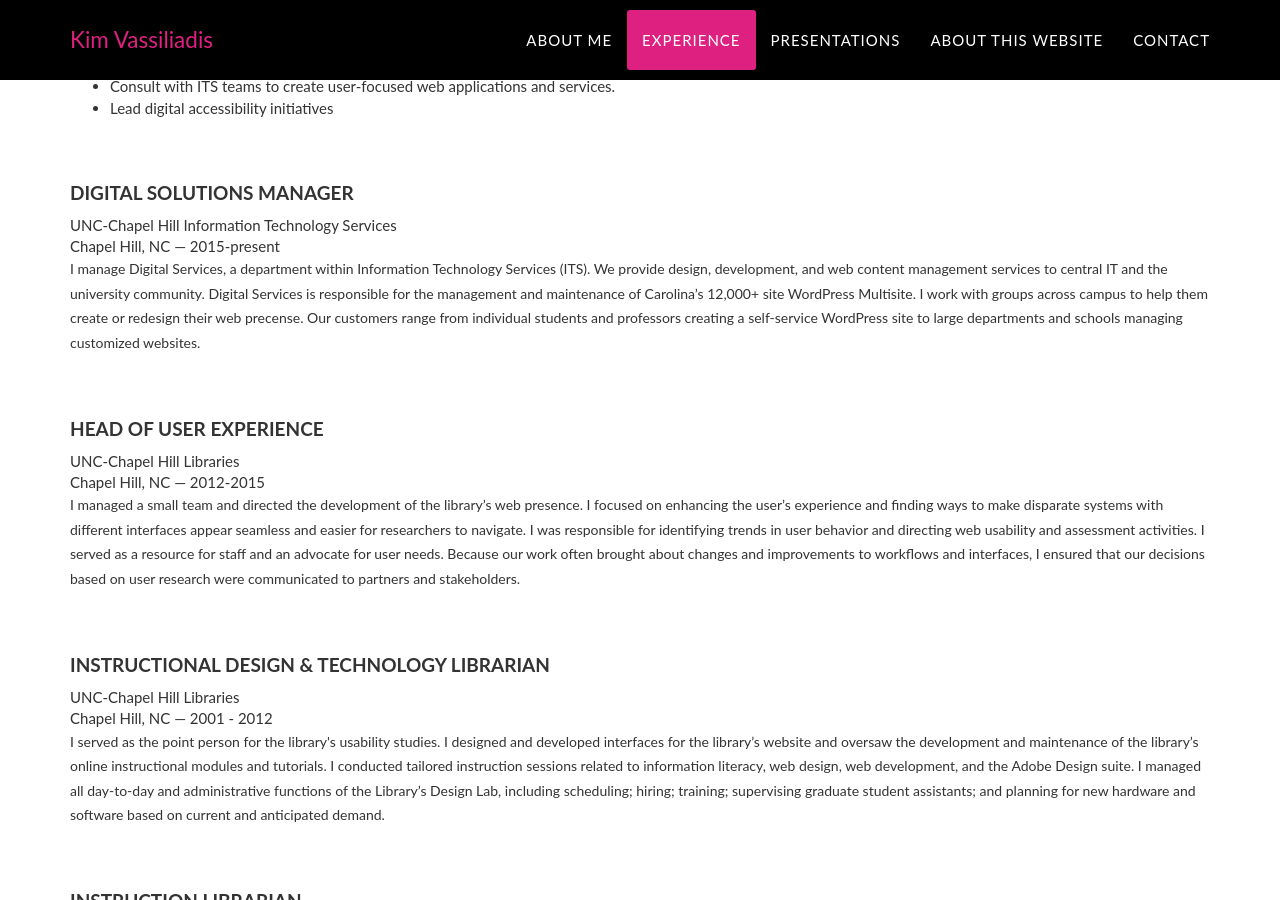
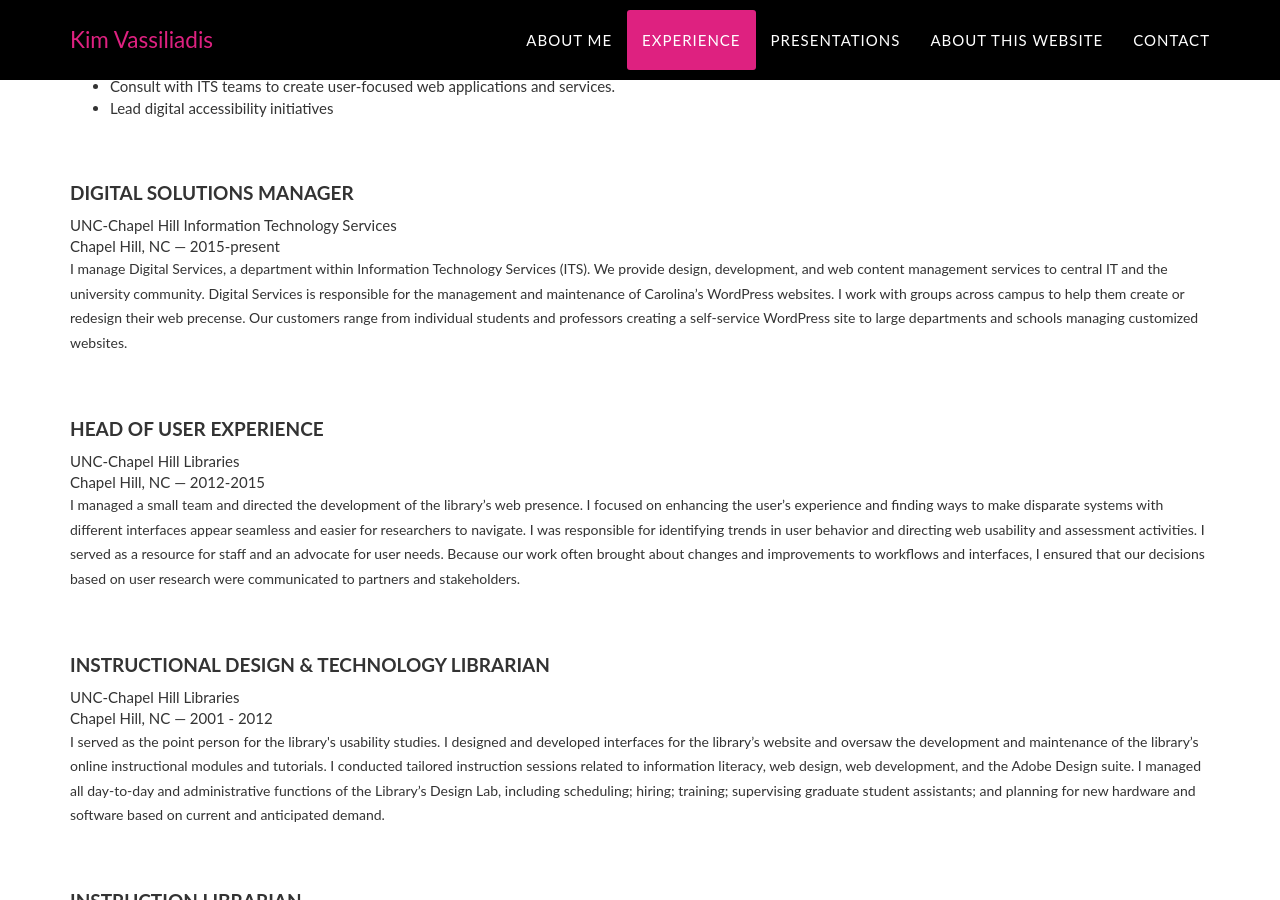
Before and after one commit to kimbrarian/jekyll, a Jekyll site: the page built from index.html, in a window 1280 px wide and 900 px high, scrolled down 1552 px. Built offline with Jekyll 4.4.1, drawn with Linux system fonts in a browser that asks for light colours.

Commit message:
Update experience.html

```diff
--- a/_includes/experience.html
+++ b/_includes/experience.html
@@ -24,7 +24,7 @@ Strategic Direction for ITS
             UNC-Chapel Hill Information Technology Services<br />
 Chapel Hill, NC — 2015-present
 <p>I manage Digital Services, a department within Information Technology Services (ITS). We provide design, development, and web content management services to central IT and the university community.
-Digital Services is responsible for the management and maintenance of Carolina’s 12,000+ site WordPress Multisite.  I work with groups across campus to help them create or
+Digital Services is responsible for the management and maintenance of Carolina’s WordPress websites.  I work with groups across campus to help them create or
 redesign their web precense.  Our customers range from individual students and professors creating a self-service WordPress site to large departments and schools managing customized websites. </p>
 
  <br /><br />
```
